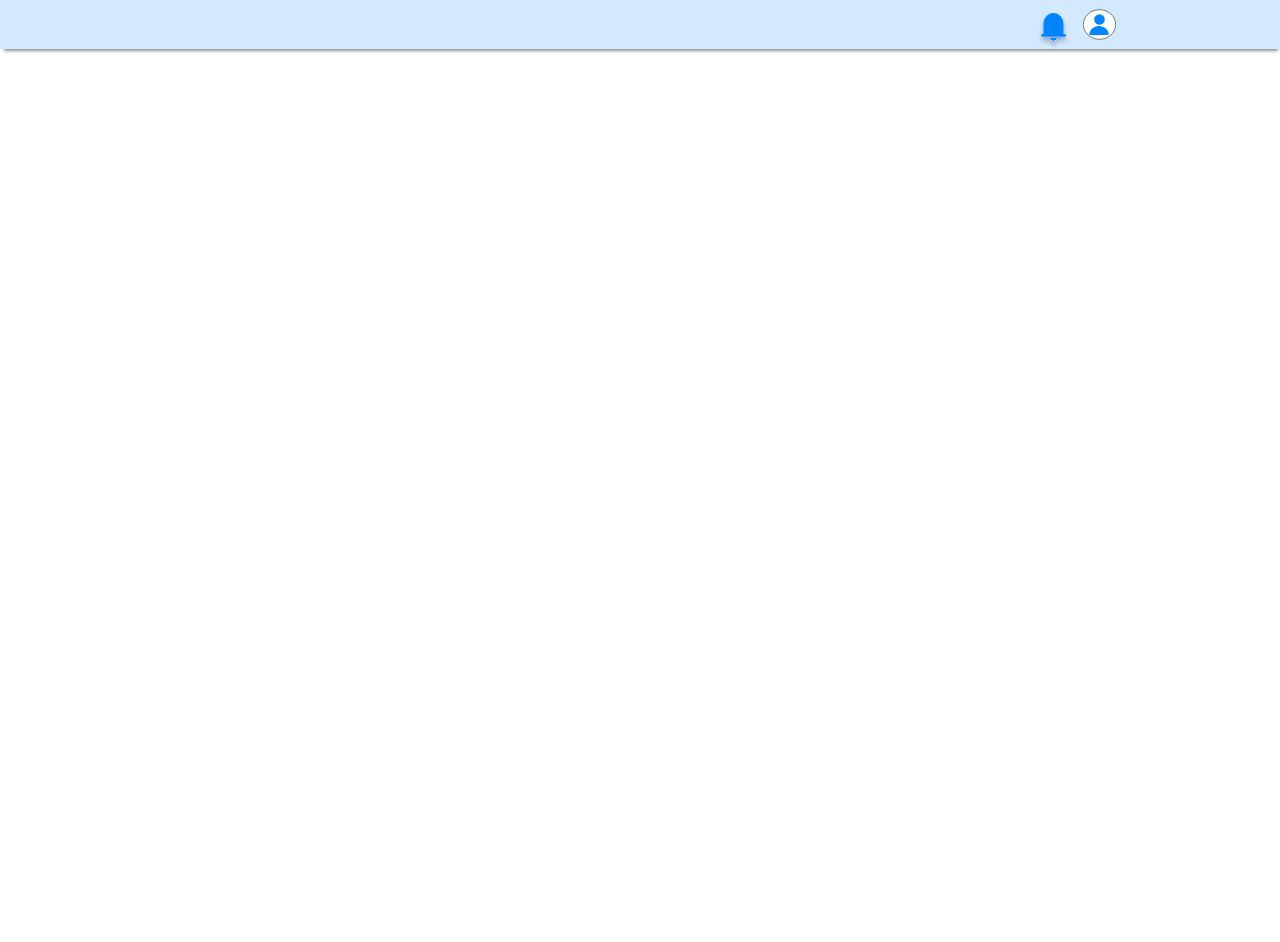
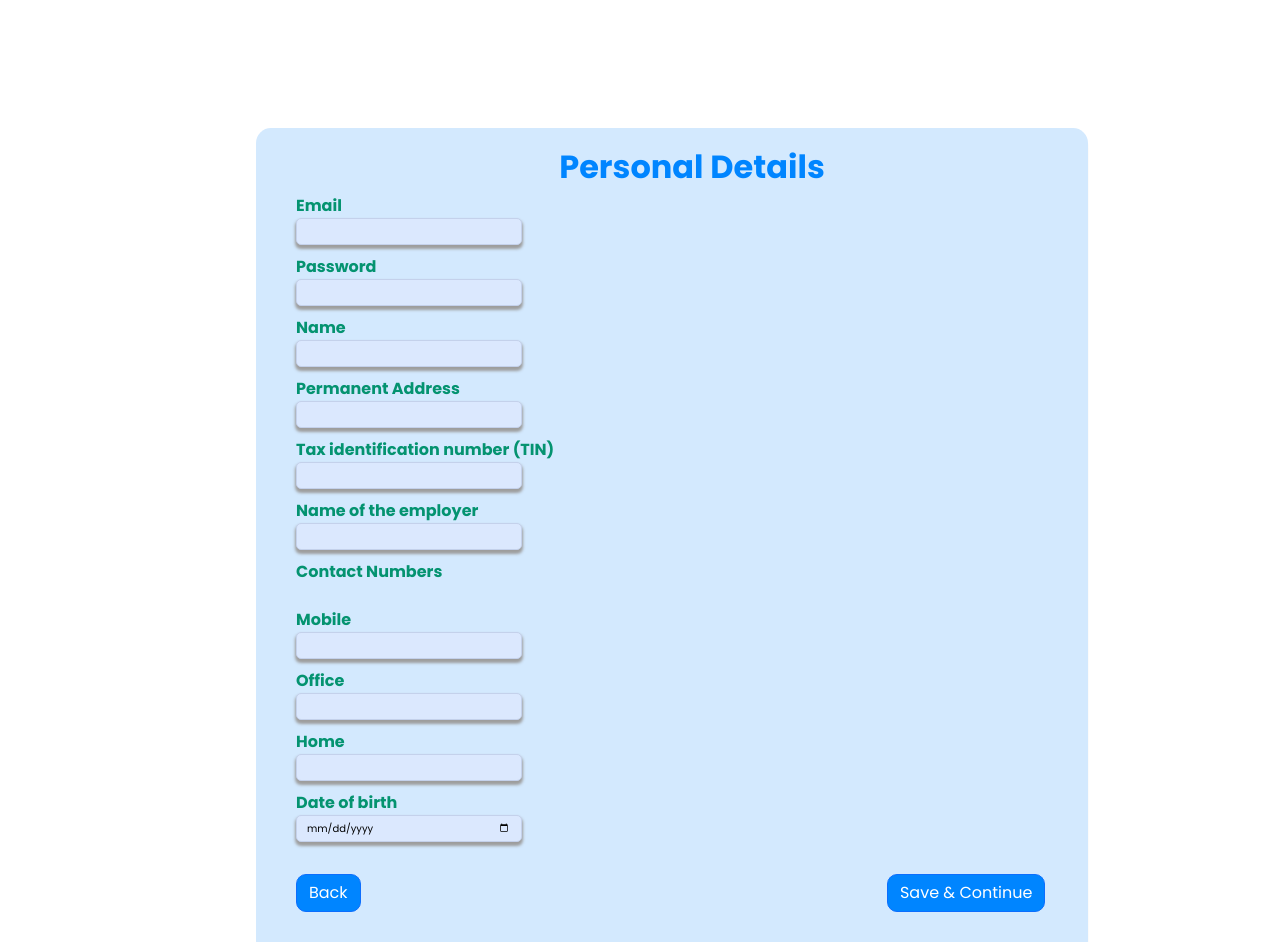
Before and after one commit to isuruij/TaxComputationSystem-FrontEnd, a React (Vite) app: page / in a window 1280 px wide. Shown: the top 942 px of the page. Before the commit the page ends 800 px from the top, so only its background shows below. Built offline with nearby package versions, Linux system fonts and the light colour scheme.

Commit message:
Add react-router-dom dependency and created form route for submit to backend

```diff
--- a/package.json
+++ b/package.json
@@ -17,6 +17,7 @@
     "react": "^18.2.0",
     "react-bootstrap": "^2.10.0",
     "react-dom": "^18.2.0",
+    "react-router-dom": "^6.21.3",
     "sass": "^1.69.7"
   },
   "devDependencies": {
--- a/src/App.jsx
+++ b/src/App.jsx
@@ -10,19 +10,23 @@ import PersonalDetails from "./components/PersonalDetails.jsx";
 import Sidenavbar from "./components/Sidenavbar.jsx";
 import Header from "./components/Header.jsx";
 import Incomedetails from "./components/Incomedetails.jsx";
+import { BrowserRouter, Routes,Route } from "react-router-dom";
 
 
 function App() {
   const [count, setCount] = useState(0);
 
   return (
-    <>
-     {/* <Loginform />
-     <PersonalDetails />
-     <Sidenavbar/>
-     <Incomedetails/> */}
-     <Header/>
-    </>
+
+  <BrowserRouter>
+  <Routes>
+    <Route path="/" element={<PersonalDetails/>}></Route>
+    <Route path="/login" element={<Loginform/>}></Route>
+    <Route path="/signup" element={<PersonalDetails/>}></Route>
+    <Route path="/de" element={<PersonalDetails/>}></Route>
+
+  </Routes>
+  </BrowserRouter>
   );
 }
 
--- a/src/components/Header.jsx
+++ b/src/components/Header.jsx
@@ -33,6 +33,7 @@ function Header() {
         </span>
       )}
       <img src={Profile} alt="Profile" />
+      <h6>abc perera</h6>
     </div>
   );
 }
--- a/src/components/PersonalDetails.jsx
+++ b/src/components/PersonalDetails.jsx
@@ -1,9 +1,37 @@
 import React from "react";
+import Axios from "axios";
+import { useState } from "react";
 
 function PersonalDetails() {
+
+  const [values, setvalues] = useState({
+    name:"",
+    email:"",
+    password:"",
+    address:"",
+    tin:"",
+    nameofemployer:"",
+    mobileno:"",
+    officeno:"",
+    homeno:"",
+    birthday:""
+  });
+
+  //submiting PersonalDetails to backend
+  const handleSubmit =async (event)=>{
+      event.preventDefault();
+      try {
+        const res = await Axios.post("http://localhost:3000/api/employees/register",values);
+        console.log(res)
+      } catch (error) {
+        console.log(error);
+      }
+
+  }
+
   return (
     <div>
-      <form
+      <form onSubmit={handleSubmit}
         style={{
           borderRadius: "15px",
           padding: "20px 40px",
@@ -29,12 +57,13 @@ function PersonalDetails() {
           <label className="lables" for="email">
             Email
           </label>
-          <div class="custom_input">
+          <div className="custom_input">
             <input
               class="details-input form-control"
               type="email"
               id="email"
               placeholder=""
+              onChange={(e)=>{setvalues({...values,email:e.target.value})}}
             />
           </div>
         </div>
@@ -43,12 +72,13 @@ function PersonalDetails() {
           <label className="lables" for="password">
             Password
           </label>
-          <div class="custom_input">
+          <div className="custom_input">
             <input
               class="details-input form-control"
               type="password"
               id="password"
               placeholder=""
+              onChange={(e)=>{setvalues({...values,password:e.target.value})}}
             />
           </div>
         </div>
@@ -58,12 +88,13 @@ function PersonalDetails() {
           <label className="lables" for="name">
             Name
           </label>
-          <div class="custom_input">
+          <div className="custom_input">
             <input
               class="details-input form-control"
-              type="password"
+              type="text"
               id="name"
               placeholder=""
+              onChange={(e)=>{setvalues({...values,name:e.target.value})}}
             />
           </div>
         </div>
@@ -75,9 +106,10 @@ function PersonalDetails() {
           <div class="custom_input">
             <input
               class="details-input form-control"
-              type="password"
+              type="text"
               id="address"
               placeholder=""
+              onChange={(e)=>{setvalues({...values,address:e.target.value})}}
             />
           </div>
         </div>
@@ -88,10 +120,11 @@ function PersonalDetails() {
           </label>
           <div class="custom_input">
             <input
-              class="details-input form-control"
-              type="password"
+              className="details-input form-control"
+              type="text"
               id="tin"
               placeholder=""
+              onChange={(e)=>{setvalues({...values,tin:e.target.value})}}
             />
           </div>
         </div>
@@ -102,10 +135,11 @@ function PersonalDetails() {
           </label>
           <div class="custom_input">
             <input
-              class="details-input form-control"
-              type="password"
-              id="employername"
+              className="details-input form-control"
+              type="text"
+              id="nameofemployer"
               placeholder=""
+              onChange={(e)=>{setvalues({...values,nameofemployer:e.target.value})}}
             />
           </div>
         </div>
@@ -117,55 +151,59 @@ function PersonalDetails() {
           <label className="lables" for="mobileno">
             Mobile
           </label>
-          <div class="custom_input">
+          <div className="custom_input">
             <input
-              class="details-input form-control"
-              type="password"
+              className="details-input form-control"
+              type="text"
               id="mobileno"
               placeholder=""
+              onChange={(e)=>{setvalues({...values,mobileno:e.target.value})}}
             />
           </div>
         </div>
 
 
-        <div class="form-group contact">
+        <div className="form-group contact">
           <label className="lables" for="officeno">
             Office
           </label>
-          <div class="custom_input">
+          <div className="custom_input">
             <input
-              class="details-input form-control"
-              type="password"
+              className="details-input form-control"
+              type="text"
               id="officeno"
               placeholder=""
+              onChange={(e)=>{setvalues({...values,officeno:e.target.value})}}
             />
           </div>
         </div>
 
-        <div class="form-group contact">
+        <div className="form-group contact">
           <label className="lables" for="homeno">
             Home
           </label>
-          <div class="custom_input">
+          <div className="custom_input">
             <input
-              class="details-input form-control"
-              type="password"
+              className="details-input form-control"
+              type="text"
               id="homeno"
               placeholder=""
+              onChange={(e)=>{setvalues({...values,homeno:e.target.value})}}
             />
           </div>
         </div>
 
-        <div class="form-group">
+        <div className="form-group">
           <label className="lables" for="birthday">
             Date of birth
           </label>
-          <div class="custom_input">
+          <div className="custom_input">
             <input
-              class="details-input form-control"
+              className="details-input form-control"
               type="date"
               id="birthday"
               placeholder=""
+              onChange={(e)=>{setvalues({...values,birthday:e.target.value})}}
             />
           </div>
         </div>
@@ -173,14 +211,16 @@ function PersonalDetails() {
 
 
         <button
-          class="btn btn-primary"
+          className="btn btn-primary"
           style={{ marginTop: "3%", marginLeft: "0%" }}
         >
           Back
         </button>
 
         <button
-          class="btn btn-primary"
+
+          type="submit"
+          className="btn btn-primary"
           style={{ marginTop: "3%", marginLeft: "70%" }}
         >
           Save & Continue
```
Also changed, not shown: 1 other file (tests, documents, lock files or other folders).
